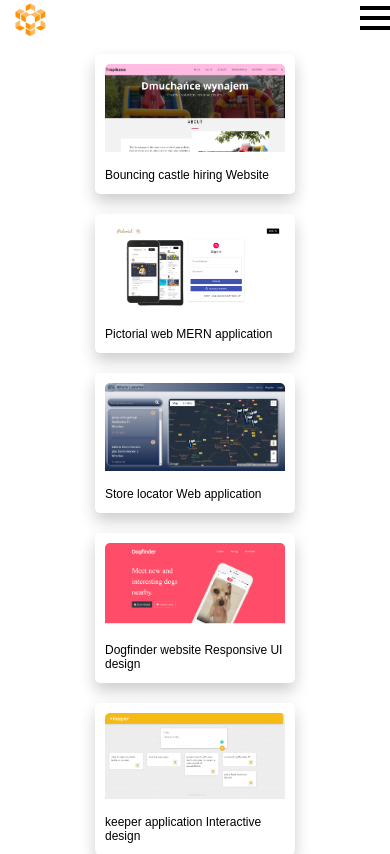
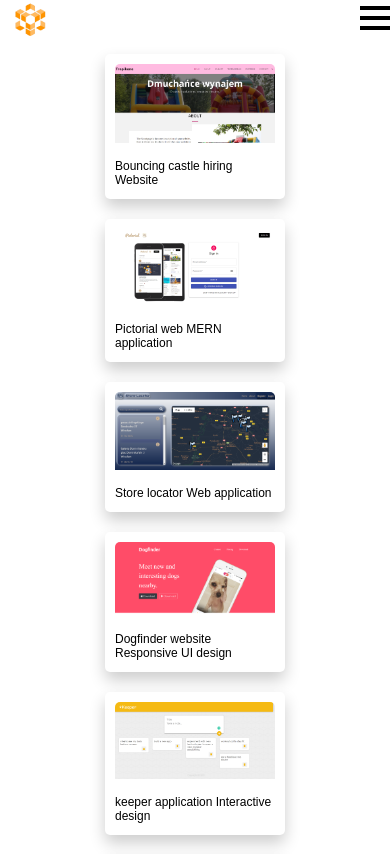
Before and after one commit to robsonmanata/PortfolioModernReact, a React (Vite) app: page /Portfolio/portfolio in a window 390 px wide. Shown: the top 854 px of the page. Built offline with nearby package versions, Linux system fonts and the light colour scheme.

Commit message:
take two

```diff
--- a/src/Components/Project/project.css
+++ b/src/Components/Project/project.css
@@ -53,13 +53,13 @@ a{
 @media (max-width: 728px) {
     .project{
         flex:25%;
-        max-width: 180px;
+        max-width: 160px;
 
 
     }
     .imgContainer{
         width: 100%;
-        max-width: 180px;
+        max-width: 160px;
 
         border-radius: 5px;
 
--- a/src/Components/ServicesSection/serviceSection.css
+++ b/src/Components/ServicesSection/serviceSection.css
@@ -105,7 +105,7 @@
 
         & div:nth-child(1){
             background-color: #FF8C32;
-            width: 150px;
+            width: 130px;
             text-align: center;
             padding: 30px 0px 30px 0px;
 
@@ -114,14 +114,14 @@
         }
         & div:nth-child(2){
             background-color: #424657;
-            width: 150px;
+            width: 130px;
             margin:0px 5px 0px 5px;
             padding: 30px 0px 30px 0px;
             text-align: center;
         }
         & div:nth-child(3){
             background-color: #424657;
-            width: 150px;
+            width: 130px;
             padding: 30px 0px 30px 0px;
             text-align: center;
 
@@ -145,7 +145,7 @@
 
         & div:nth-child(1){
             background-color: #FF8C32;
-            width: 150px;
+            width: 130px;
             text-align: center;
             padding: 30px 0px 30px 0px;
             animation-name:floatin ;
@@ -155,14 +155,14 @@
         }
         & div:nth-child(2){
             background-color: #424657;
-            width: 150px;
+            width: 130px;
             margin:0px 5px 0px 5px;
             padding: 30px 0px 30px 0px;
             text-align: center;
         }
         & div:nth-child(3){
             background-color: #424657;
-            width: 150px;
+            width: 130px;
             padding: 30px 0px 30px 0px;
             text-align: center;
             animation-name:floatin2 ;
```
